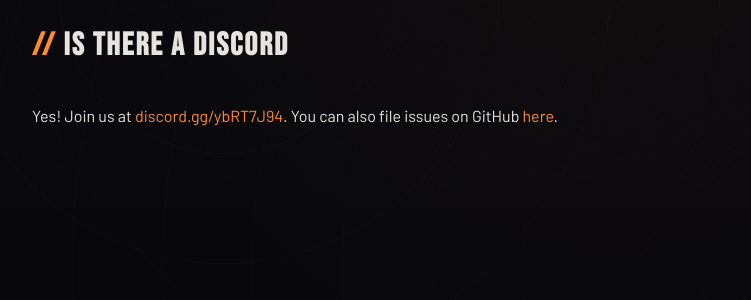
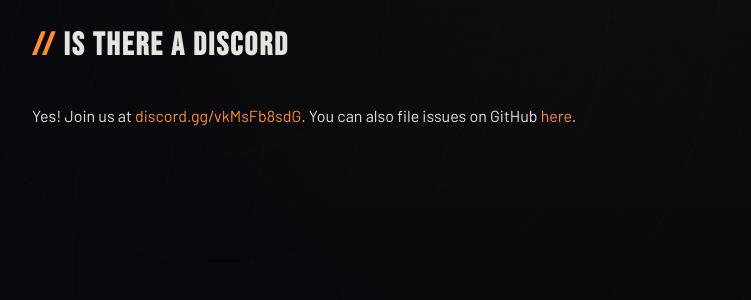
Before and after one commit to winrid/dirtforever, a Flask app: page /about in a window 1280 px wide. Shown: the part 1052-1352 px from the top of the page, without its empty margins (32-783 px from the left). Run offline with Flask 3, Linux system fonts and the light colour scheme; some libraries are stand-ins or nearby versions.

Commit message:
Update Discord invite link

```diff
--- a/web/templates/about.html
+++ b/web/templates/about.html
@@ -45,7 +45,7 @@
     <div class="container">
         <h1 class="section-title"><span class="accent">//</span> IS THERE A DISCORD</h1>
         <p>
-            Yes! Join us at <a href="https://discord.gg/ybRT7J94" target="_blank">discord.gg/ybRT7J94</a>. You can also file issues on GitHub <a href="https://github.com/winrid/dirtforever/issues" target="_blank">here</a>.
+            Yes! Join us at <a href="https://discord.gg/vkMsFb8sdG" target="_blank">discord.gg/vkMsFb8sdG</a>. You can also file issues on GitHub <a href="https://github.com/winrid/dirtforever/issues" target="_blank">here</a>.
         </p>
     </div>
 </section>
--- a/web/templates/base.html
+++ b/web/templates/base.html
@@ -75,7 +75,7 @@
         <div class="stripe-divider"></div>
         <div class="footer-inner">
             <div class="footer-brand">DIRT<span class="accent">FOREVER</span></div>
-            <p class="footer-text">Play Dirt Rally 2 &copy; Using Our Servers. <a href="https://github.com/winrid/dirtforever">Free and open source.</a> Join our <a href="https://discord.gg/ybRT7J94" target="_blank">Discord</a>.</p>
+            <p class="footer-text">Play Dirt Rally 2 &copy; Using Our Servers. <a href="https://github.com/winrid/dirtforever">Free and open source.</a> Join our <a href="https://discord.gg/vkMsFb8sdG" target="_blank">Discord</a>.</p>
             <p class="footer-sub">DiRT Rally 2.0 is a trademark of Codemasters. DirtForever is not affiliated with Codemasters or EA.</p>
         </div>
     </footer>
```
